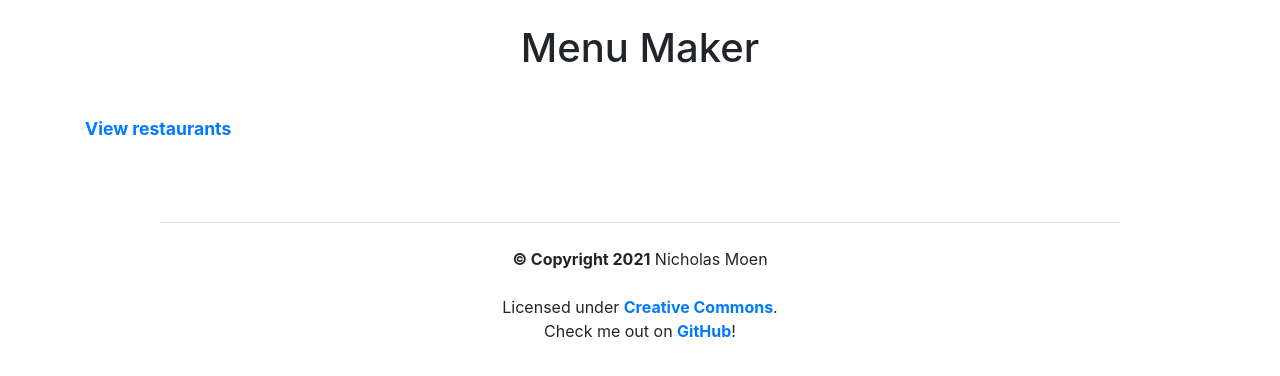
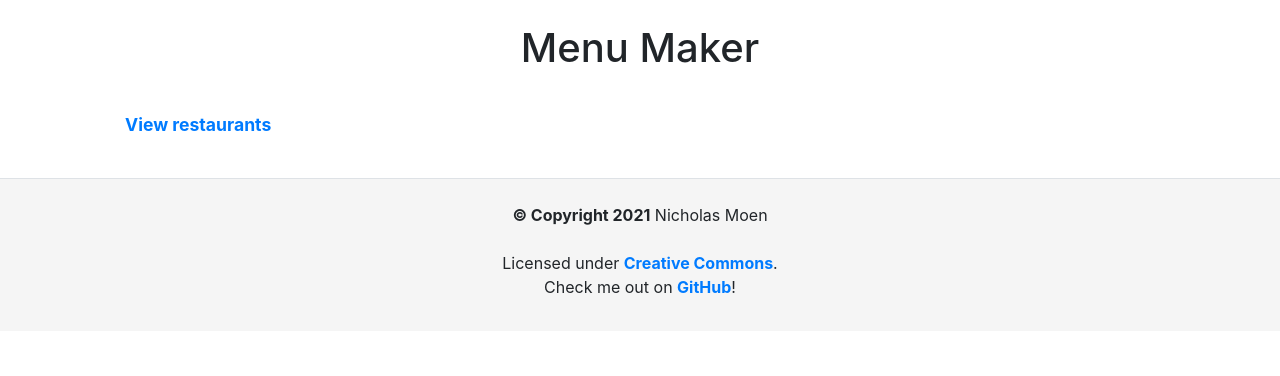
Before and after one commit to arcanemachine/django-menu-maker, a Django app: page / in a window 1280 px wide. Shown: the part 56-432 px from the top of the page. Run offline with Django 3.2, Linux system fonts and the light colour scheme; parts of the project's set-up code (start-up, migrations or seed data) failed here and were passed over.

Commit message:
Fix footer layout

```diff
--- a/static/css/base.css
+++ b/static/css/base.css
@@ -3,6 +3,22 @@
 ul {
   list-style-type: none;
 }
+
+.auth-links {
+  margin-top: 3em;
+  font-weight: bold;
+  font-size: 1.1rem;
+}
+
+.footer {
+  background-color: #f5f5f5;
+  width: 100%;
+  margin-top: 2rem;
+  padding-bottom: 2rem;
+}
+
+
+/* misc */
 
 .underline {
   text-decoration: underline;
@@ -12,18 +28,6 @@ ul {
   background-color: #DC3545;
 }
 
-.auth-links {
-  margin-top: 3em;
-  font-weight: bold;
-  font-size: 1.1rem;
-}
-
-.footer {
-  margin-top: 5rem;
-  margin-left: auto;
-  margin-right: auto;
-  max-width: 75%;
-}
 
 /* forms */
 
@@ -60,7 +64,7 @@ ul {
 }
 
 #bottom-links {
-  margin-top: 2.5em;
+  margin: 2.5rem;
   font-weight: bold;
   font-size: 1.1rem;
 }
```
